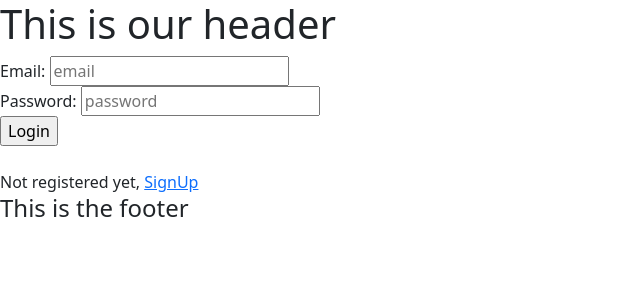
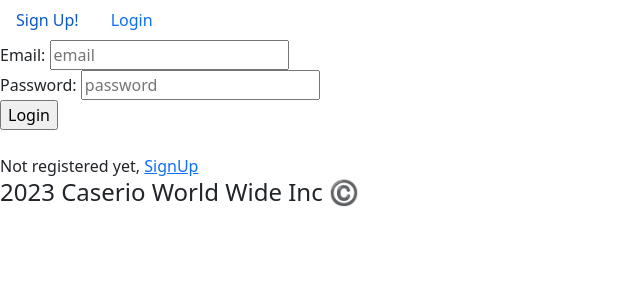
Before and after one commit to learn-academy-2023-bravo/apartment-app-frontend-caserio-world-wide, a React (Create React App) app: page /login in a window 1280 px wide. Shown: the top 300 px of the page, without its empty margins (0-640 px from the left). Built offline with nearby package versions, Linux system fonts and the light colour scheme.

Commit message:
break for lunch, switching drivers

```diff
--- a/src/App.js
+++ b/src/App.js
@@ -11,7 +11,7 @@
 import Header from "./components/Header";
 import Footer from "./components/Footer";
 import SignIn from "./pages/SignIn";
-import SignUp from "./pages/SignUp";
+import SignUp from "./components/SignUp";
 import Login from "./components/Login"
 import './App.css'
 
--- a/src/components/Footer.js
+++ b/src/components/Footer.js
@@ -3,7 +3,7 @@
 const Footer = () => {
     return(
         <>
-            <h4 className="footer">This is the footer</h4>
+            <h4 className="footer">2023 Caserio World Wide Inc ©️ </h4>
         </>
     )
 }
--- a/src/components/Header.js
+++ b/src/components/Header.js
@@ -1,8 +1,10 @@
+import Navigation from "./Navigation"
 
-
-const Header = () => {
+const Header = ({ current_user}) => {
     return(
-<h1>This is our header</h1>
+    <>
+        <Navigation current_user={current_user} />
+    </>
     )
 }
 
--- /dev/null
+++ b/src/components/Navigation.js
@@ -0,0 +1,42 @@
+import React from "react"
+import { Nav, NavItem } from "reactstrap"
+import { NavLink } from "react-router-dom"
+
+const Navigation = ({ current_user }) => {
+    console.log("nav:", current_user)
+    return(
+        <>
+        <Nav className="nav">
+            {current_user && (
+                <>
+                <NavItem>
+                    <NavLink to="/ApartmentProtectedIndex" className="nav-link">
+                        My Listings
+                    </NavLink>
+                </NavItem>
+                <NavItem>
+                    <NavLink to="/apartmentnew" className="nav-link">
+                        Create Listing
+                    </NavLink>
+                </NavItem>
+                </>
+            )}
+            {!current_user && (
+                <>
+                    <NavItem>
+                        <NavLink to="/signup" className="nav-link">
+                            Sign Up!
+                        </NavLink>
+                    </NavItem>
+                    <NavItem>
+                        <NavLink to="login" className="nav-link">
+                            Login
+                        </NavLink>
+                    </NavItem>
+                </>
+            )}
+        </Nav>
+        </>
+    )
+}
+export default Navigation
```
Also changed, not shown: src/components/SignUp.js (renamed from src/pages/SignUp.js).
